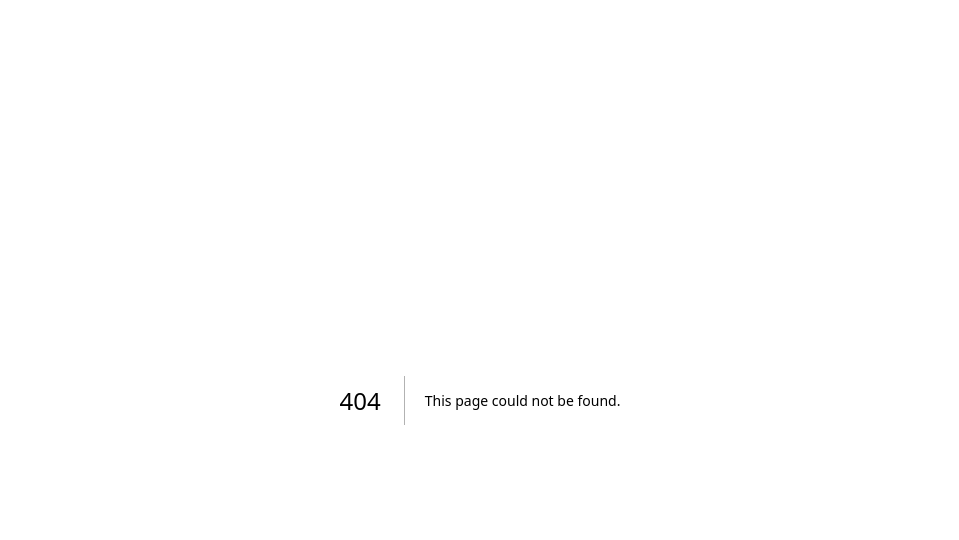
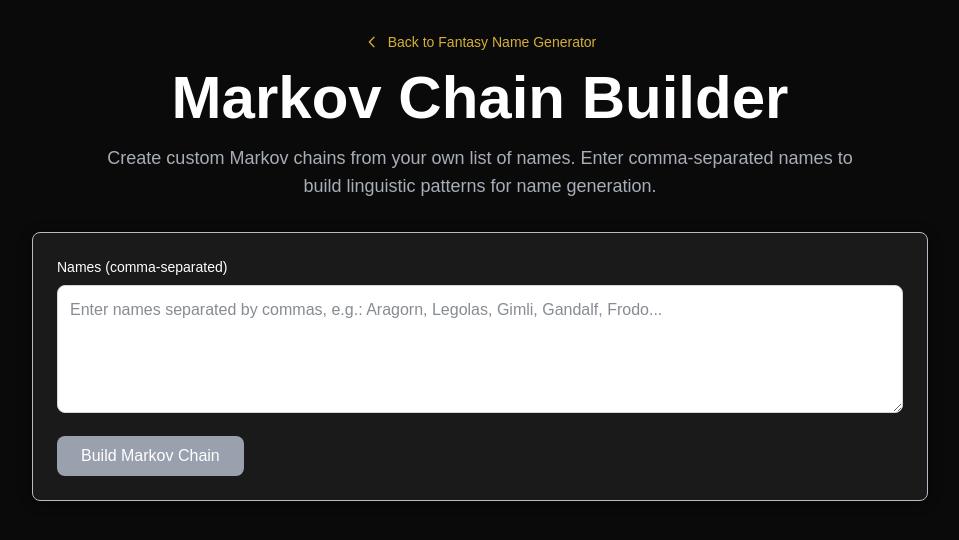
Before and after one commit to amsilva97/typicalpanda.com, a Next.js app: page /fantasy-name-generator/mkc-builder in a window 1280 px wide. Before the commit this address had no page. Shown: the top 540 px of the page, without its empty margins (160-1119 px from the left). Built offline with nearby package versions, Linux system fonts and the light colour scheme.

Commit message:
feat: add MKC Builder page for custom Markov chain generation from user-defined names

```diff
--- a/src/app/fantasy-name-generator/lib/markov-chain-language-models/generations.ts
+++ b/src/app/fantasy-name-generator/lib/markov-chain-language-models/generations.ts
@@ -150,7 +150,7 @@ function generateName(languageDefinition: LanguageDefinition, timeoutMs: number
 /**
  * Generate multiple names using a language definition
  */
-function generateNames(languageDefinition: LanguageDefinition, count: number = 10, timeoutMs: number = 5000): string[] {
+export function generateNames(languageDefinition: LanguageDefinition, count: number = 10, timeoutMs: number = 5000): string[] {
   const names: Set<string> = new Set();
   let failedAttempts = 0;
   const maxFailedAttempts = count * 5; // Arbitrary limit to prevent infinite loops
--- /dev/null
+++ b/src/app/fantasy-name-generator/lib/markov-chain-language-models/mkc-builder.ts
@@ -0,0 +1,72 @@
+import { LanguageDefinition } from "./core";
+
+function allGroupings(word: string): string[][] {
+    const n = word.length;
+    const results: string[][] = [];
+
+    for (let mask = 0; mask < (1 << (n - 1)); mask++) {
+        const grouping: string[] = [];
+        let current = word[0];
+        for (let i = 0; i < n - 1; i++) {
+            if (mask & (1 << i)) {
+                grouping.push(current);
+                current = word[i + 1];
+            } else {
+                current += word[i + 1];
+            }
+        }
+        grouping.push(current);
+        results.push(grouping);
+    }
+
+    return results;
+}
+
+/**
+ * Build a Markov chain from a list of names
+ * @param names Array of name strings
+ * @returns Empty JSON object for testing purposes
+ */
+export function buildChain(names: string[]): LanguageDefinition {
+    const languageDefinition: LanguageDefinition = {
+        patterns: {},
+        options: {
+            name: 'Custom Markov Chain',
+            startMarker: '^',
+            endMarker: '$',
+            minNodes: -1,
+            maxNodes: -1,
+            consecutiveSingleLetterLimit: -1,
+            nonConsecutiveSingleLetterLimit: -1,
+            duplicateClusterLimit: -1,
+            totalClusterLimit: -1
+        }
+    };
+
+    // Build patterns from names
+    names.forEach(name => {
+        const upperName = name.toLowerCase();
+        const groupings = allGroupings(upperName);
+        languageDefinition.patterns['^'] = languageDefinition.patterns['^'] || [];
+        languageDefinition.patterns['$'] = languageDefinition.patterns['$'] || [];
+        languageDefinition.patterns['^'].push(groupings[0][0]);
+        languageDefinition.patterns['$'].push(groupings[0][groupings[0].length - 1]);
+        groupings.forEach(grouping => {
+            for (let i = 0; i < grouping.length - 1; i++) {
+                const key = grouping[i];
+                const next = grouping[i + 1];
+                if (!languageDefinition.patterns[key]) {
+                    languageDefinition.patterns[key] = [];
+                }
+                languageDefinition.patterns[key].push(next);
+            }
+        });
+    });
+
+    // Remove duplicates in patterns
+    for (const key in languageDefinition.patterns) {
+        languageDefinition.patterns[key] = Array.from(new Set(languageDefinition.patterns[key]));
+    }
+
+    return languageDefinition;
+}
--- /dev/null
+++ b/src/app/fantasy-name-generator/mkc-builder/page.tsx
@@ -0,0 +1,142 @@
+'use client';
+
+import { useState } from 'react';
+import Link from 'next/link';
+import { buildChain } from '../lib/markov-chain-language-models/mkc-builder';
+import { LanguageDefinition } from '../lib/markov-chain-language-models/core';
+
+export default function MkcBuilder() {
+  const [namesInput, setNamesInput] = useState<string>('');
+  const [markovChainResult, setMarkovChainResult] = useState<LanguageDefinition | null>(null);
+  const [isBuilding, setIsBuilding] = useState(false);
+
+  const handleBuildChain = () => {
+    if (!namesInput.trim()) {
+      return;
+    }
+
+    setIsBuilding(true);
+
+    // Parse the comma-separated names
+    const names = namesInput
+      .split(',')
+      .map(name => name.trim())
+      .filter(name => name.length > 0);
+
+    // Simulate processing time for better UX
+    setTimeout(() => {
+      const result = buildChain(names);
+      setMarkovChainResult(result);
+      setIsBuilding(false);
+    }, 500);
+  };
+
+  const clearResults = () => {
+    setMarkovChainResult(null);
+    setNamesInput('');
+  };
+
+  return (
+    <div className="min-h-screen panda-bg-primary">
+      <div className="px-6 py-8">
+        {/* Header */}
+        <div className="text-center mb-8">
+          <Link
+            href="/fantasy-name-generator"
+            className="panda-link inline-flex items-center text-sm mb-4"
+          >
+            <svg className="w-4 h-4 mr-2" fill="none" stroke="currentColor" viewBox="0 0 24 24">
+              <path strokeLinecap="round" strokeLinejoin="round" strokeWidth={2} d="M15 19l-7-7 7-7" />
+            </svg>
+            Back to Fantasy Name Generator
+          </Link>
+
+          <h1 className="text-4xl md:text-6xl font-bold panda-text-primary mb-4">
+            <span className="panda-text-gradient-purple">
+              Markov Chain Builder
+            </span>
+          </h1>
+          <p className="text-lg panda-text-secondary max-w-3xl mx-auto">
+            Create custom Markov chains from your own list of names. Enter comma-separated names
+            to build linguistic patterns for name generation.
+          </p>
+        </div>
+
+        {/* Input Section */}
+        <div className="max-w-4xl mx-auto">
+          <div className="panda-card p-6 mb-6">
+            <div className="mb-4">
+              <label className="block text-sm font-medium panda-text-primary mb-2">
+                Names (comma-separated)
+              </label>
+              <textarea
+                value={namesInput}
+                onChange={(e) => setNamesInput(e.target.value)}
+                placeholder="Enter names separated by commas, e.g.: Aragorn, Legolas, Gimli, Gandalf, Frodo..."
+                className="w-full h-32 p-3 border border-gray-300 dark:border-gray-600 rounded-lg
+                         bg-white dark:bg-gray-800 text-gray-900 dark:text-gray-100
+                         focus:ring-2 focus:ring-blue-500 focus:border-transparent resize-vertical"
+                disabled={isBuilding}
+              />
+            </div>
+
+            <div className="flex gap-3">
+              <button
+                onClick={handleBuildChain}
+                disabled={!namesInput.trim() || isBuilding}
+                className="px-6 py-2 bg-blue-600 hover:bg-blue-700 disabled:bg-gray-400
+                         disabled:cursor-not-allowed text-white rounded-lg font-medium
+                         transition-colors duration-200"
+              >
+                {isBuilding ? (
+                  <span className="flex items-center">
+                    <svg className="animate-spin -ml-1 mr-2 h-4 w-4 text-white" fill="none" viewBox="0 0 24 24">
+                      <circle className="opacity-25" cx="12" cy="12" r="10" stroke="currentColor" strokeWidth="4"></circle>
+                      <path className="opacity-75" fill="currentColor" d="M4 12a8 8 0 018-8V0C5.373 0 0 5.373 0 12h4zm2 5.291A7.962 7.962 0 014 12H0c0 3.042 1.135 5.824 3 7.938l3-2.647z"></path>
+                    </svg>
+                    Building Chain...
+                  </span>
+                ) : (
+                  'Build Markov Chain'
+                )}
+              </button>
+
+              {markovChainResult && (
+                <button
+                  onClick={clearResults}
+                  className="px-4 py-2 border border-gray-300 dark:border-gray-600
+                           text-gray-700 dark:text-gray-300 rounded-lg font-medium
+                           hover:bg-gray-50 dark:hover:bg-gray-700 transition-colors duration-200"
+                >
+                  Clear
+                </button>
+              )}
+            </div>
+          </div>
+
+          {/* Results Section */}
+          {markovChainResult && (
+            <div className="panda-card p-6">
+              <h2 className="text-xl font-semibold panda-text-primary mb-4">
+                Markov Chain Result
+              </h2>
+              <div className="bg-gray-50 dark:bg-gray-800 rounded-lg p-4 overflow-auto">
+                <pre className="text-sm text-gray-700 dark:text-gray-300">
+                  {JSON.stringify(markovChainResult, null, 2)}
+                </pre>
+              </div>
+              <div className="mt-4 text-sm panda-text-secondary">
+                <p>
+                  <strong>Status:</strong> Chain built successfully from {namesInput.split(',').filter(n => n.trim()).length} names
+                </p>
+                <p className="mt-1">
+                  <strong>Note:</strong> This is currently displaying test data. The actual Markov chain implementation will be added in future updates.
+                </p>
+              </div>
+            </div>
+          )}
+        </div>
+      </div>
+    </div>
+  );
+}
--- a/src/app/fantasy-name-generator/page.tsx
+++ b/src/app/fantasy-name-generator/page.tsx
@@ -12,6 +12,12 @@ export default function FantasyNameGeneratorHome() {
       title: 'Pattern Test',
       description: 'Analyze and validate the Old English pattern structure',
       href: '/fantasy-name-generator/pattern-test',
+      status: 'Live' as const
+    },
+    {
+      title: 'MKC Builder',
+      description: 'Build custom Markov chains from your own name lists',
+      href: '/fantasy-name-generator/mkc-builder',
       status: 'Live' as const
     }
   ];
```
